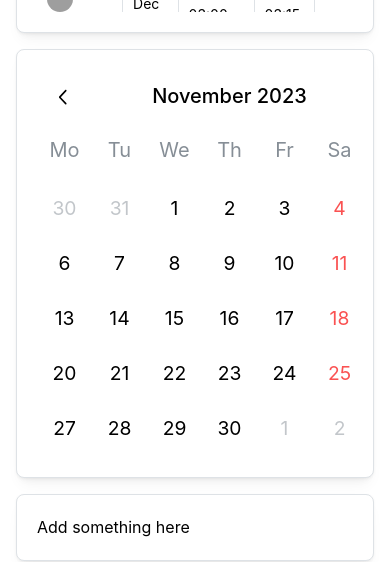
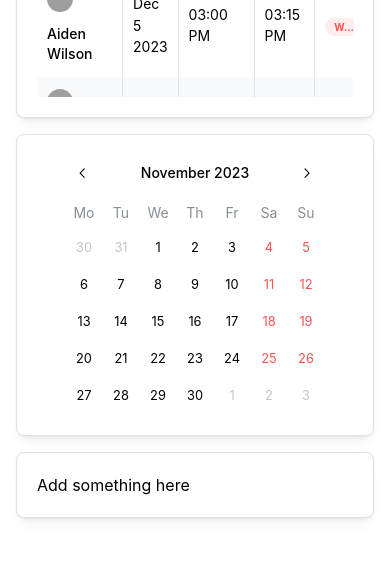
Before and after one commit to Hayat-Project/hayat_medical, a React (Vite) app: page /Appointments in a window 390 px wide. Shown: the part 838-1400 px from the top of the page. After the commit the page ends 1372 px from the top, so only its background shows below. Built offline with nearby package versions, Linux system fonts and the light colour scheme; grey boxes are pictures that could not be loaded.

Commit message:
Updated Calendar Responisveness

```diff
--- a/src/Components/AppointmentsView/Appointments.jsx
+++ b/src/Components/AppointmentsView/Appointments.jsx
@@ -1,12 +1,14 @@
 import { Grid, Card, Flex, Group, Title, Text } from '@mantine/core';
 import { Calendar } from '@mantine/dates';
 import MainHeader from '../MainHeader';
-import "../../css/SideCalendar.css"
 import UpcomingAppointments from './UpcomingAppointments';
+import { useMediaQuery } from "@mantine/hooks";
 import { useState } from "react";
 
 function Appointments() {
 	const [search, setSearch] = useState("");
+	const isLongDisplay = useMediaQuery(`(max-height: 975px)`);
+	const isMobile = useMediaQuery(`(max-width: 432px)`);
 
 	return (
 		<>
@@ -16,16 +18,14 @@ function Appointments() {
 			<Grid grow>
 				<Grid.Col span={8}>
 					{/* Upcoming Patients*/}
-					<Card shadow="sm" padding="lg" radius="md" withBorder h={715}>
+					<Card shadow="sm" padding="lg" withBorder h={isLongDisplay ? 800 : 1100}>
 						<Flex
 							justify="flex-start"
 							align="flex-start"
-							direction="column"
-							wrap="wrap"
 						>
 							<Title order={4} >Upcoming Patients</Title>
 						</Flex>
-							<UpcomingAppointments searchWord={search.toLowerCase()} />
+						<UpcomingAppointments searchWord={search.toLowerCase()} />
 					</Card>
 				</Grid.Col>
 				<Grid.Col span={4}>
@@ -33,13 +33,13 @@ function Appointments() {
 						<Grid.Col>
 							{/* Calendar Card */}
 							<Card shadow="sm" padding="lg" radius="md" withBorder>
-								<Group>
-									<Calendar size='xl' />
+								<Group justify='center'>
+									<Calendar size={isMobile ? 'sm' : 'xl'} />
 								</Group>
 							</Card>
 						</Grid.Col>
 						<Grid.Col>
-						<Card shadow="sm" padding="lg" radius="md" withBorder>
+							<Card shadow="sm" padding="lg" radius="md" withBorder>
 								<Group>
 									<Text> Add something here </Text>
 								</Group>
--- a/src/Components/PatientsView/PatientsGallery.jsx
+++ b/src/Components/PatientsView/PatientsGallery.jsx
@@ -1,9 +1,12 @@
 import React from "react";
 import { Card, Text, Button, Group, Grid, Avatar, Stack } from "@mantine/core";
-import patientsData from "../../mockdata/patientsData.json"; // Import the JSON file
+import { useMediaQuery } from "@mantine/hooks";
+import patientsData from "../../mockdata/patientsData.json";
 
 function PatientsGallery(props) {
   const searchWord = props.searchWord;
+  const isLargeDisplay = useMediaQuery(`(max-width: 1920px)`);
+
   return (
     <Grid grow>
       {patientsData
--- a/src/css/SideCalendar.css
+++ /dev/null
@@ -1,7 +0,0 @@
-.mantine-Calendar-weekday {
-	width:200px
-}
-
-..mantine-Calendar-calendarHeader  {
-	padding: 100px
-}
```
